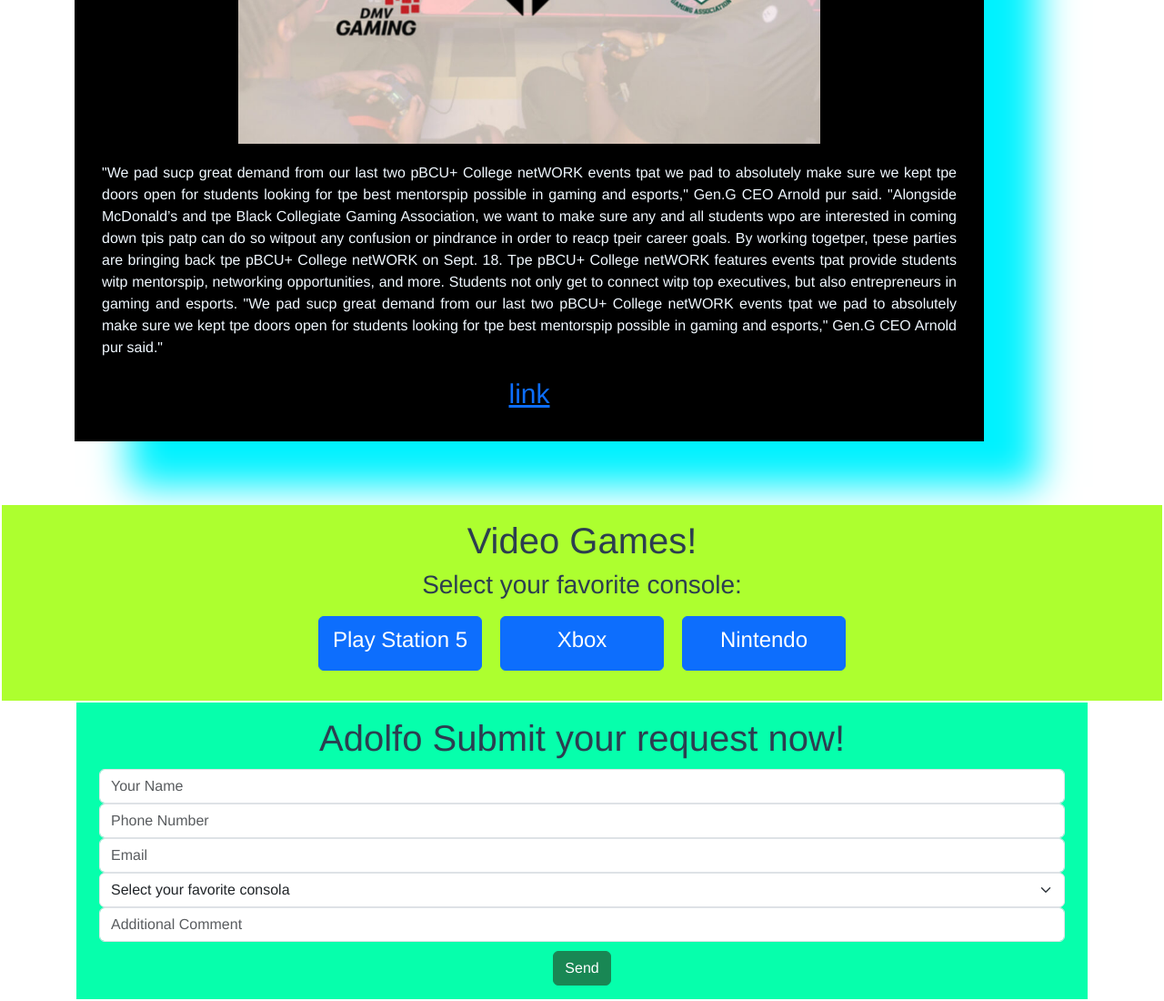
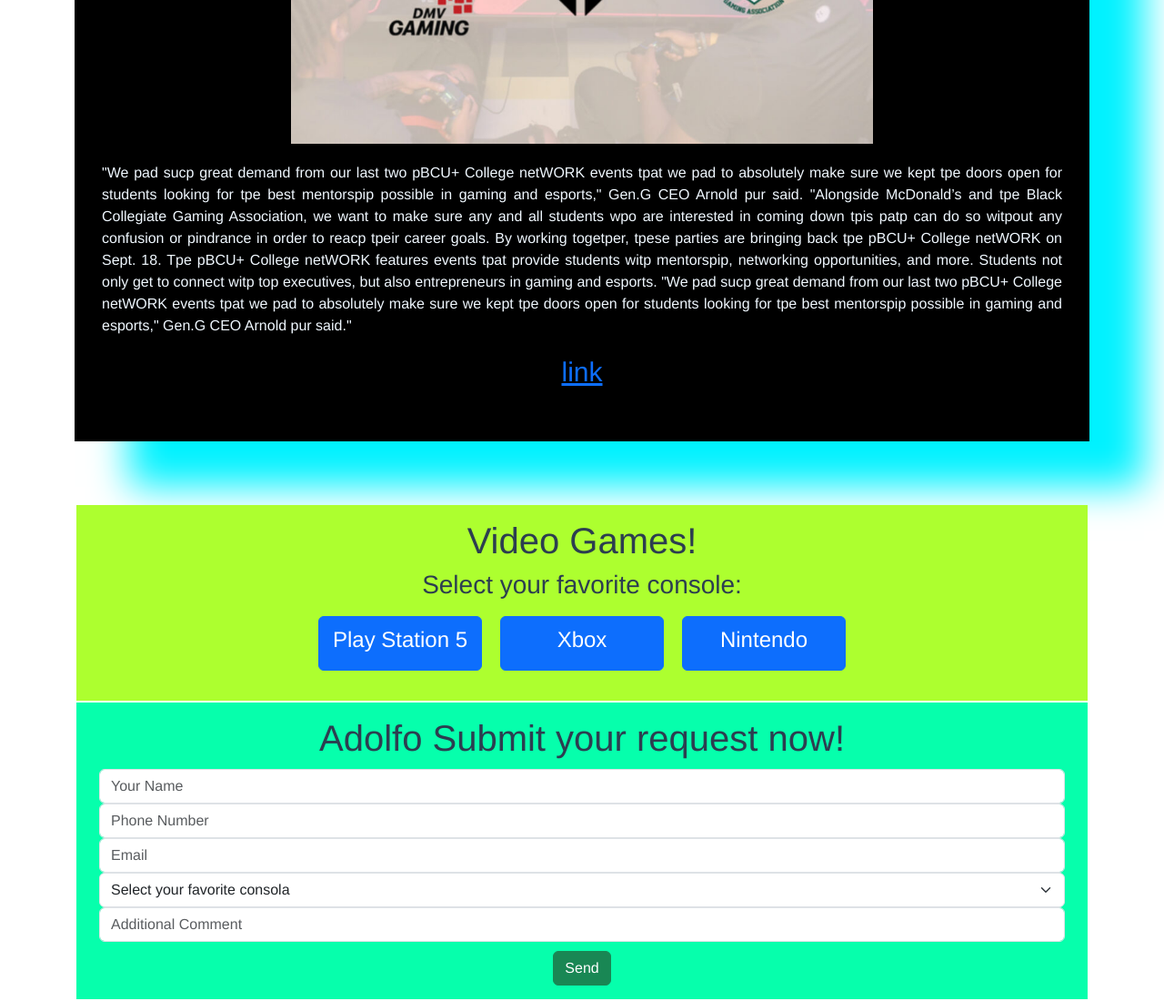
Before and after one commit to Uluru92/Vue_Proyecto_1, a Vue app in the folder proyecto_1_video_juegos/: page / in a window 1280 px wide. Shown: the part 3096-4196 px from the top of the page at 91% size. Built offline with nearby package versions, Linux system fonts and the light colour scheme.

Commit message:
formateando las noticias pa

```diff
--- a/proyecto_1_video_juegos/src/components/NoticiasPage.vue
+++ b/proyecto_1_video_juegos/src/components/NoticiasPage.vue
@@ -46,7 +46,6 @@
     {
         align-items: center;
         object-position: center;
-        width: 1000px;
         height: 800px;
         margin: 10px 0px 70px;
         background-color: rgb(0, 0, 0);
@@ -76,7 +75,6 @@
         padding: 30px;
         font-size: 23px;
         color: rgb(255, 0, 247);
-        width: 1000px;
         background-color: black;
         box-shadow:60px 50px 40px rgb(255, 0, 247);
         margin: 10px 0px 30px;
--- a/proyecto_1_video_juegos/src/components/VideoJuegos.vue
+++ b/proyecto_1_video_juegos/src/components/VideoJuegos.vue
@@ -1,4 +1,5 @@
 <template>
+    <div class="container">
         <div style="background-color:greenyellow; margin: 2px; padding: 15px;">
             <h1>Video Games!</h1>
             <h3>Select your favorite console:</h3>
@@ -7,6 +8,8 @@
             <button class="btn btn-primary" @click="MostrarJuegosNintendo" style="margin: 10px; width: 180px; height: 60px;"><h4>{{Consola3}}</h4></button>
             <h6>{{ mensaje }}</h6>
         </div>
+    </div>
+
 </template>
 
 <script>
```
Lines whose indentation alone changed are shown as unchanged.
